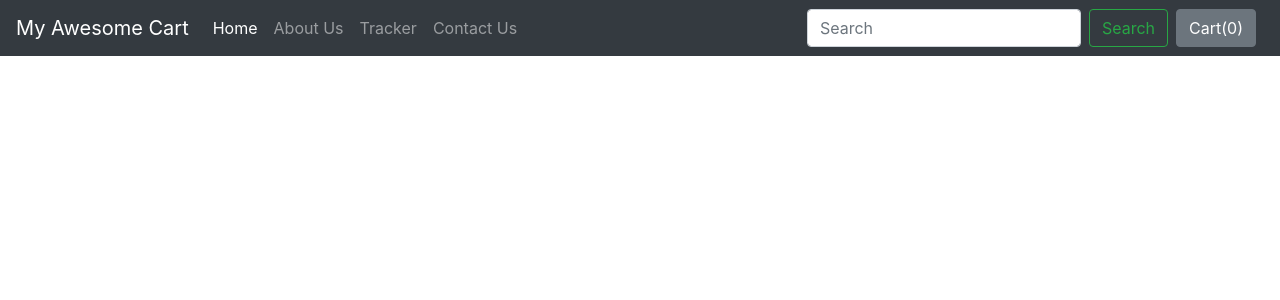
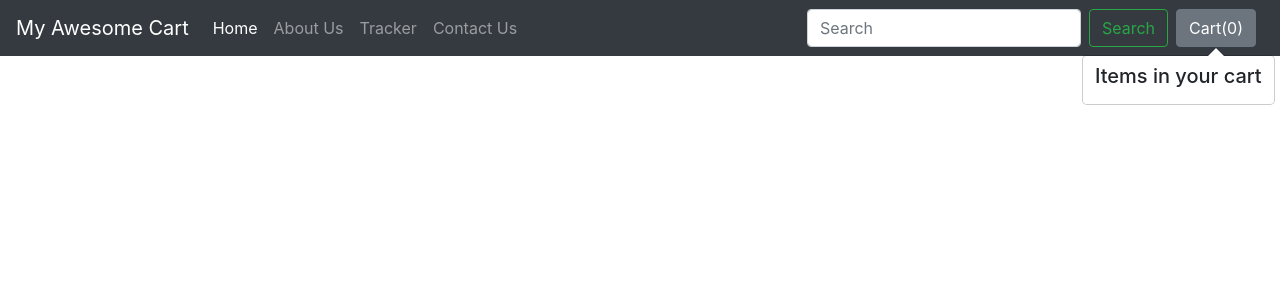
Before and after one commit to RahatGithub/myShop, a Django app: template shop/templates/shop/index.html in a window 1280 px wide. Shown: the top 300 px of the page. Run offline with Django 3.2, Linux system fonts and the light colour scheme; the template is opened without the code that fills it, so the values that code supplies are empty; some libraries are stand-ins or nearby versions.

Commit message:
Products are showing in cart

```diff
--- a/shop/templates/shop/index.html
+++ b/shop/templates/shop/index.html
@@ -1,39 +1,27 @@
 {% extends 'shop/basic.html' %}
-
-
-{% block title %} Home {% endblock %}
-
 {% block css %}
-
-          .col-md-3{
+.col-md-3
+{
 display: inline-block;
 margin-left:-4px;
 }
-
 .carousel-indicators .active {
 background-color: blue;
 }
-
 .col-md-3 img{
-          width: 285px;
-          height: 242px;
+width: 170px;
+height: 200px;
 }
-
-
 body .carousel-indicator li{
 background-color: blue;
 }
-
 body .carousel-indicators{
 bottom: 0;
 }
-
 body .carousel-control-prev-icon,
 body .carousel-control-next-icon{
 background-color: blue;
-          height: 40px;
 }
-
 .carousel-control-prev,
 .carousel-control-next{
 top: auto;
@@ -44,16 +32,10 @@
 padding-left: 0,
 padding-right: 0;
 }
-
 {% endblock %}
-
-
 {% block body %}
-
 {% load static %}
-
-  <section class="container">
-
+<div class="container">
     <!--Slideshow starts here -->
     {% for product, range, nSlides in allProds %}
     <h5 class="my-4">Flash Sale On {{product.0.category}} - Recommended Items</h5>
@@ -61,36 +43,32 @@
         <div id="demo{{forloop.counter}}" class="col carousel slide my-3" data-ride="carousel">
             <ul class="carousel-indicators">
                 <li data-target="#demo{{forloop.counter}}" data-slide-to="0" class="active"></li>
-
                 {% for i in range %}
-              <li data-target="#demo{{forloop.parentloop.counter}}" data-slide-to="{{i}}" ></li>
+                <li data-target="#demo{{forloop.parentloop.counter}}" data-slide-to="{{i}}"></li>
                 {% endfor %}
             </ul>
-
             <div class="container carousel-inner no-padding">
-
                 <div class="carousel-item active">
-
                     {% for i in product %}
                     <div class="col-xs-3 col-sm-3 col-md-3">
-                <div class="card" style="width: 18rem;">
+                        <div class="card align-items-center" style="width: 18rem;">
                             <img src='/media/{{i.image}}' class="card-img-top" alt="...">
                             <div class="card-body">
-                    <h5 class="card-title">{{i.product_name}}</h5>
+                                <h5 class="card-title" id="namepr{{i.id}}">{{i.product_name}}</h5>
                                 <p class="card-text">{{i.desc|slice:"0:53"}}...</p>
+                                <span id="divpr{{i.id}}" class="divpr">
                                     <button id="pr{{i.id}}" class="btn btn-primary cart">Add To Cart</button>
-                    <a href="/shop/products/{{i.id}}">
-                      <button id="qv{{i.id}}" class="btn btn-outline-primary cart">Quick View</button>
-                    </a>
+                                </span>
+                                <a href="/shop/products/{{i.id}}"><button id="qv{{i.id}}"
+                                        class="btn btn-primary cart">QuickView</button></a>
                             </div>
                         </div>
                     </div>
                     {% if forloop.counter|divisibleby:4 and forloop.counter > 0 and not forloop.last %}
-            </div><div class="carousel-item">
+                </div>
+                <div class="carousel-item">
                     {% endif %}
-
                     {% endfor %}
-
                 </div>
             </div>
         </div>
@@ -103,45 +81,72 @@
         </a>
     </div>
     {% endfor %}
-  </section>
+</div>
 {% endblock %}
+{% block js %}
+<script>
+    // Find out the cart items from localStorage
+    if (localStorage.getItem('cart') == null) {
+        var cart = {};
+    } else {
+        cart = JSON.parse(localStorage.getItem('cart'));
+        document.getElementById('cart').innerHTML = Object.keys(cart).length;
+        updateCart(cart);
+    }
+    // If the add to cart button is clicked, add/increment the item
+    $('.cart').click(function () {
+        var idstr = this.id.toString();
+        if (cart[idstr] != undefined) {
+            cart[idstr] = cart[idstr] + 1;
+        } else {
+            cart[idstr] = 1;
+        }
+        updateCart(cart);
+
+    });
+    //Add Popover to cart
+    $('#popcart').popover();
+
+    updatePopover(cart);
+
+    function updatePopover(cart) {
+        var popStr = "";
+        popStr += "<h5>Items in your cart</h5> <div class='mx-2 my-2'>";
+        var i = 1;
+        for(var item in cart) {
+            popStr += "<b>" + i + "</b>. ";
+            popStr += document.getElementById('name' + item).innerHTML.slice(0,20) + "... Qty: " + cart[item] + "<br>";
+            i += 1;
+        }
+        popStr += "</div>"
+
+        document.getElementById('popcart').setAttribute('data-content', popStr);
+        $('#popcart').popover('show');
+    }
 
 
-
-
-<!-- All Javascript here -->
-{% block js %}
-
-<script>
-
-  console.log('working');
-  if(localStorage.getItem('cart') == null){
-  var cart = {};
+    function updateCart(cart) {
+        for (var item in cart) {
+            document.getElementById('div' + item).innerHTML = "<button id='minus" + item + "' class='btn btn-primary minus'>-</button> <span id='val" + item + "''>" + cart[item] + "</span> <button id='plus" + item + "' class='btn btn-primary plus'> + </button>";
         }
-  else
-  {
-  cart = JSON.parse(localStorage.getItem('cart'));
-  document.getElementById('cart').innerHTML = Object.keys(cart).length;
-  }
-  $('.cart').click(function(){
-  console.log('clicked');
-  var idstr = this.id.toString();
-  console.log(idstr);
-  if (cart[idstr] !=undefined){
-  cart[idstr] = cart[idstr] + 1;
-  }
-  else
-  {
-  cart[idstr] = 1;
-  }
-  console.log(cart);
         localStorage.setItem('cart', JSON.stringify(cart));
         document.getElementById('cart').innerHTML = Object.keys(cart).length;
+        console.log(cart);
+        updatePopover(cart);
+    }
+    // If plus or minus button is clicked, change the cart as well as the display value
+    $('.divpr').on("click", "button.minus", function () {
+        a = this.id.slice(7,);
+        cart['pr' + a] = cart['pr' + a] - 1;
+        cart['pr' + a] = Math.max(0, cart['pr' + a]);
+        document.getElementById('valpr' + a).innerHTML = cart['pr' + a];
+        updateCart(cart);
     });
-
-  $('#popcart').popover();
-  document.getElementById("popcart").setAttribute('data-content', '<h5>Cart for your items in my shopping cart</h5>');
-
+    $('.divpr').on("click", "button.plus", function () {
+        a = this.id.slice(6,);
+        cart['pr' + a] = cart['pr' + a] + 1;
+        document.getElementById('valpr' + a).innerHTML = cart['pr' + a];
+        updateCart(cart);
+    });
 </script>
-
 {% endblock %}
```
Also changed, not shown: 1 other file. Lines whose indentation alone changed are shown as unchanged.
